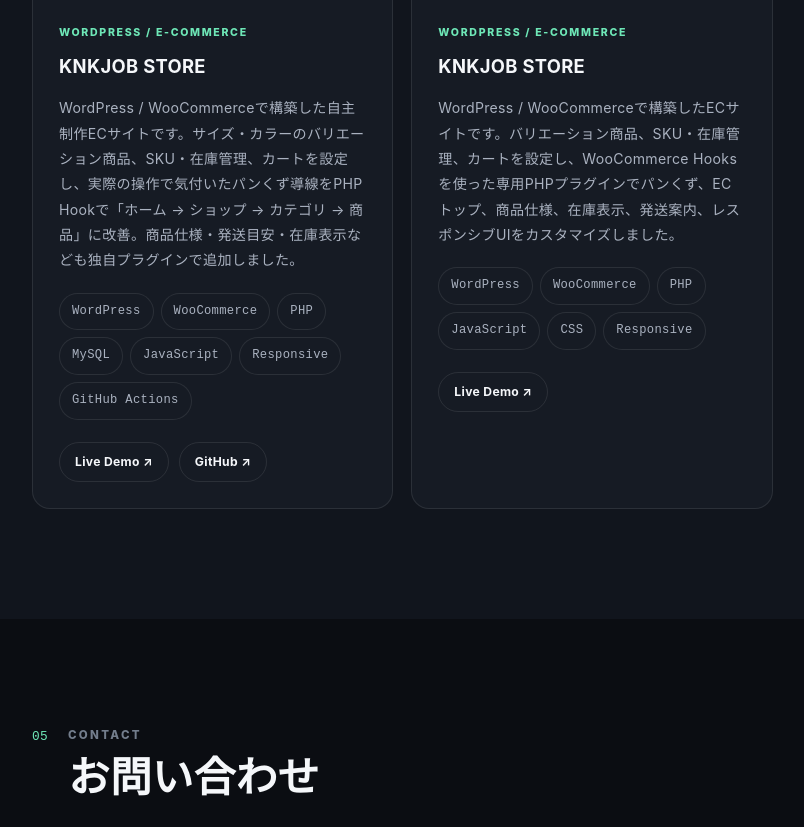
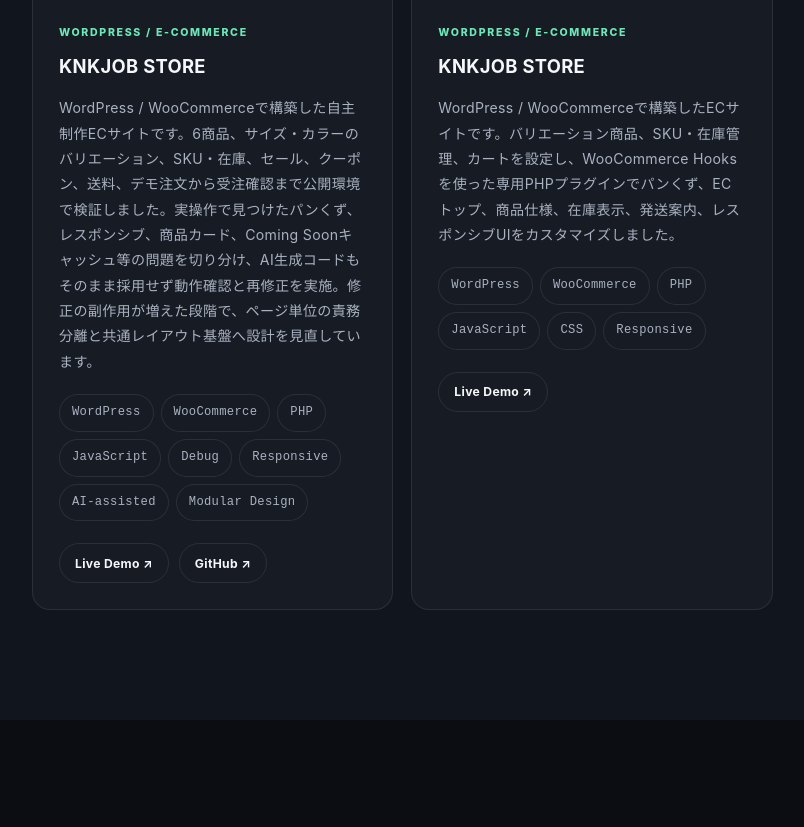
Before and after one commit to k-nkjob/k-nkjob.github.io, a plain HTML site: page index.html in a window 1280 px wide. Shown: the part 4312-5139 px from the top of the page, without its empty margins (48-852 px from the left). Drawn offline with Linux system fonts and the light colour scheme.

Commit message:
Update Work 04 with WooCommerce debugging and AI-assisted improvements

```diff
--- a/index.html
+++ b/index.html
@@ -112,7 +112,7 @@
               <span class="store-art-label">EC / CUSTOMIZED</span>
             </div>
           </div>
-          <div class="work-content"><p class="work-type">WORDPRESS / E-COMMERCE</p><h3>KNKJOB STORE</h3><p>WordPress / WooCommerceで構築した自主制作ECサイトです。サイズ・カラーのバリエーション商品、SKU・在庫管理、カートを設定し、実際の操作で気付いたパンくず導線をPHP Hookで「ホーム → ショップ → カテゴリ → 商品」に改善。商品仕様・発送目安・在庫表示なども独自プラグインで追加しました。</p><div class="work-tags"><span>WordPress</span><span>WooCommerce</span><span>PHP</span><span>MySQL</span><span>JavaScript</span><span>Responsive</span><span>GitHub Actions</span></div><div class="work-links"><a href="https://knkjob-store.infinityfreeapp.com/" target="_blank" rel="noopener noreferrer">Live Demo ↗</a><a href="https://github.com/k-nkjob/wordpress-woocommerce-store" target="_blank" rel="noopener noreferrer">GitHub ↗</a></div></div>
+          <div class="work-content"><p class="work-type">WORDPRESS / E-COMMERCE</p><h3>KNKJOB STORE</h3><p>WordPress / WooCommerceで構築した自主制作ECサイトです。6商品、サイズ・カラーのバリエーション、SKU・在庫、セール、クーポン、送料、デモ注文から受注確認まで公開環境で検証しました。実操作で見つけたパンくず、レスポンシブ、商品カード、Coming Soonキャッシュ等の問題を切り分け、AI生成コードもそのまま採用せず動作確認と再修正を実施。修正の副作用が増えた段階で、ページ単位の責務分離と共通レイアウト基盤へ設計を見直しています。</p><div class="work-tags"><span>WordPress</span><span>WooCommerce</span><span>PHP</span><span>JavaScript</span><span>Debug</span><span>Responsive</span><span>AI-assisted</span><span>Modular Design</span></div><div class="work-links"><a href="https://knkjob-store.infinityfreeapp.com/" target="_blank" rel="noopener noreferrer">Live Demo ↗</a><a href="https://github.com/k-nkjob/wordpress-woocommerce-store" target="_blank" rel="noopener noreferrer">GitHub ↗</a></div></div>
         </article>
       </div>
     </div></section>
```
